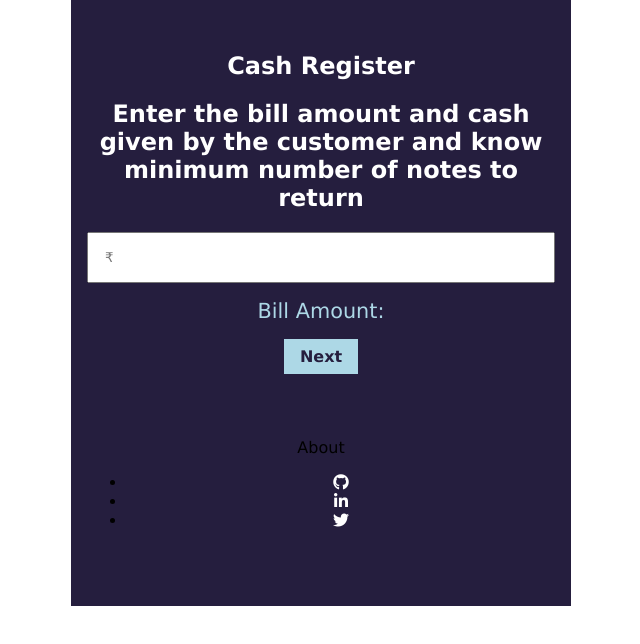
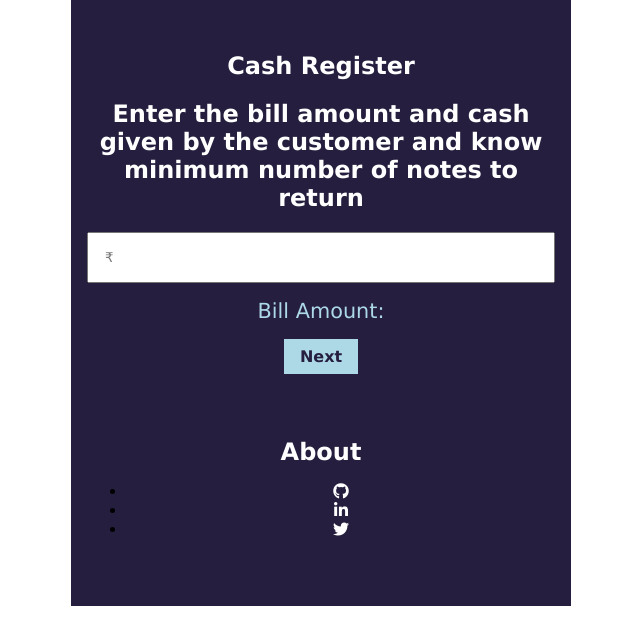
Before and after one commit to beastsunny/Counter-Cash-Register, a plain HTML site: page index.html in a window 1280 px wide. Shown: the whole page, without its empty margins (319-959 px from the left). Drawn offline with Linux system fonts and the light colour scheme.

Commit message:
Style: footer header updated

```diff
--- a/style.css
+++ b/style.css
@@ -89,6 +89,13 @@ footer {
     background-color: var(--dark-voilet);
 }
 
+.footer-header {
+    font-weight: bold;
+    font-size: x-large;
+    margin-bottom: 1rem;
+    color: white;
+}
+
 a {
     color: white;
 }
```
